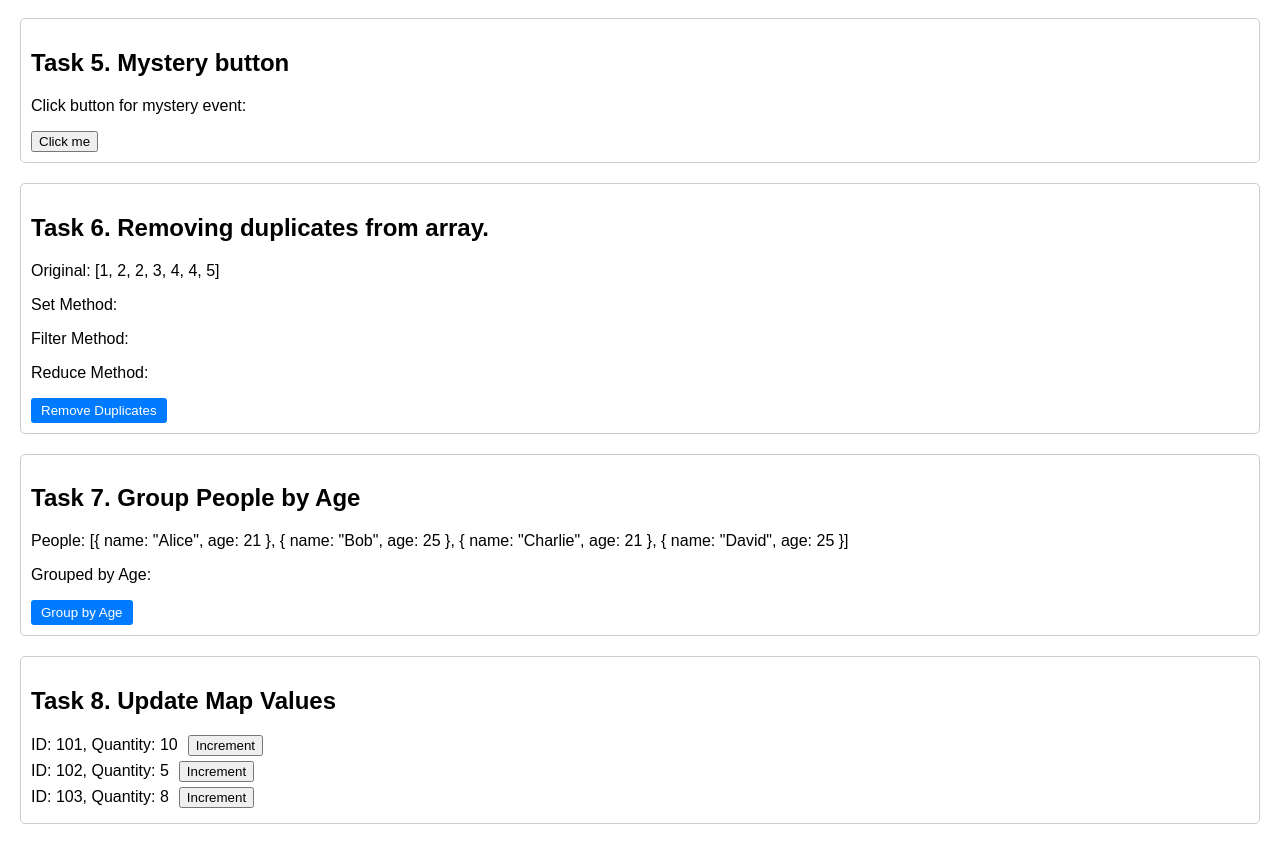
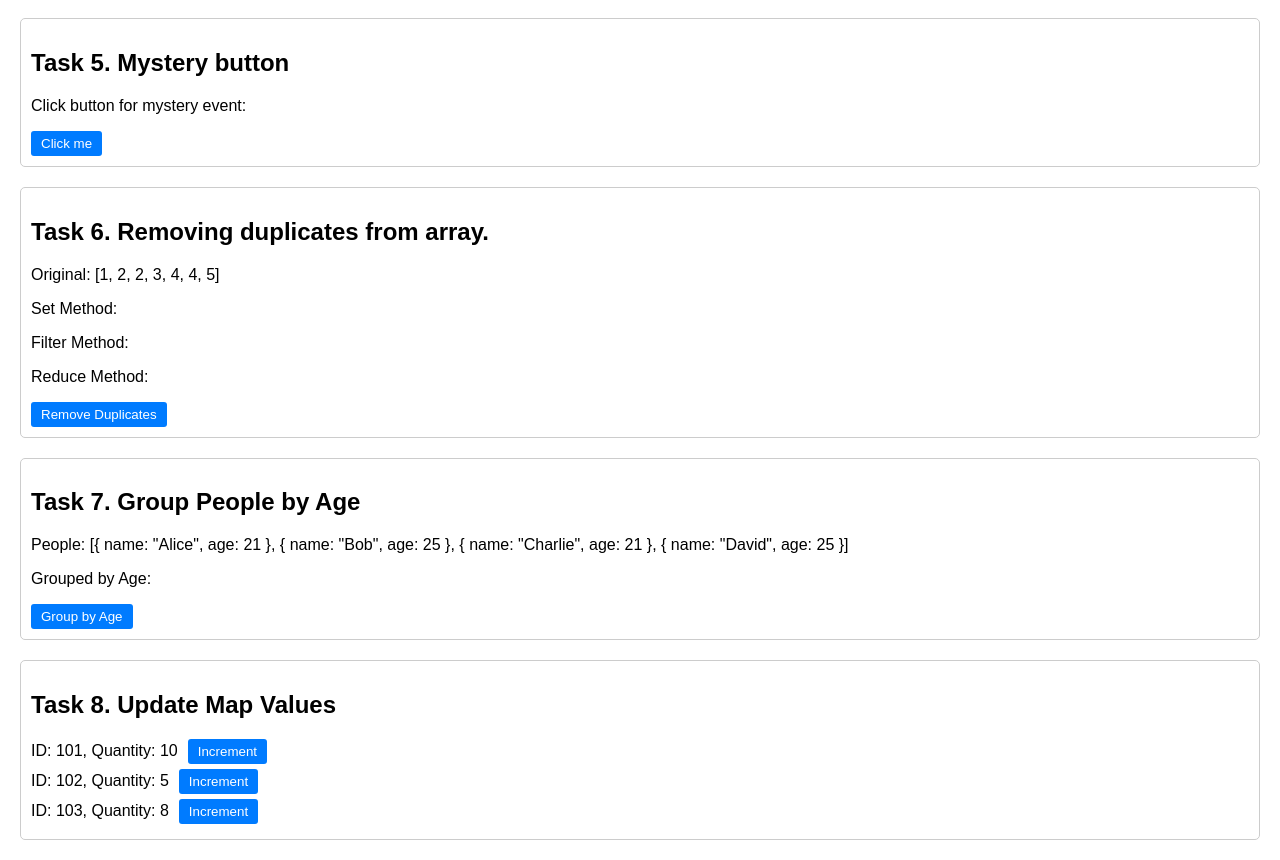
Before and after one commit to emil-hovhannisyan-techx/JS-lesson-7, a plain HTML site: page index.html in a window 1280 px wide. Shown: the part 687-1547 px from the top of the page. Drawn offline with Linux system fonts and the light colour scheme.

Commit message:
Css fixes

```diff
--- a/index.html
+++ b/index.html
@@ -55,7 +55,7 @@
         Click button for mystery event:
         <span id="btnOutput" class="result"></span>
       </p>
-      <button id="clickBtn">Click me</button>
+      <button id="clickBtn" class="button">Click me</button>
     </div>
     <!-- Task 6: Duplicates -->
 
--- a/script.js
+++ b/script.js
@@ -178,6 +178,7 @@ function renderSales() {
     textSpan.textContent = `ID: ${key}, Quantity: ${value}`;
 
     const button = document.createElement("button");
+    button.classList.add("button");
     button.textContent = "Increment";
     button.onclick = () => {
       increaseQuantity(sales, key);
```
